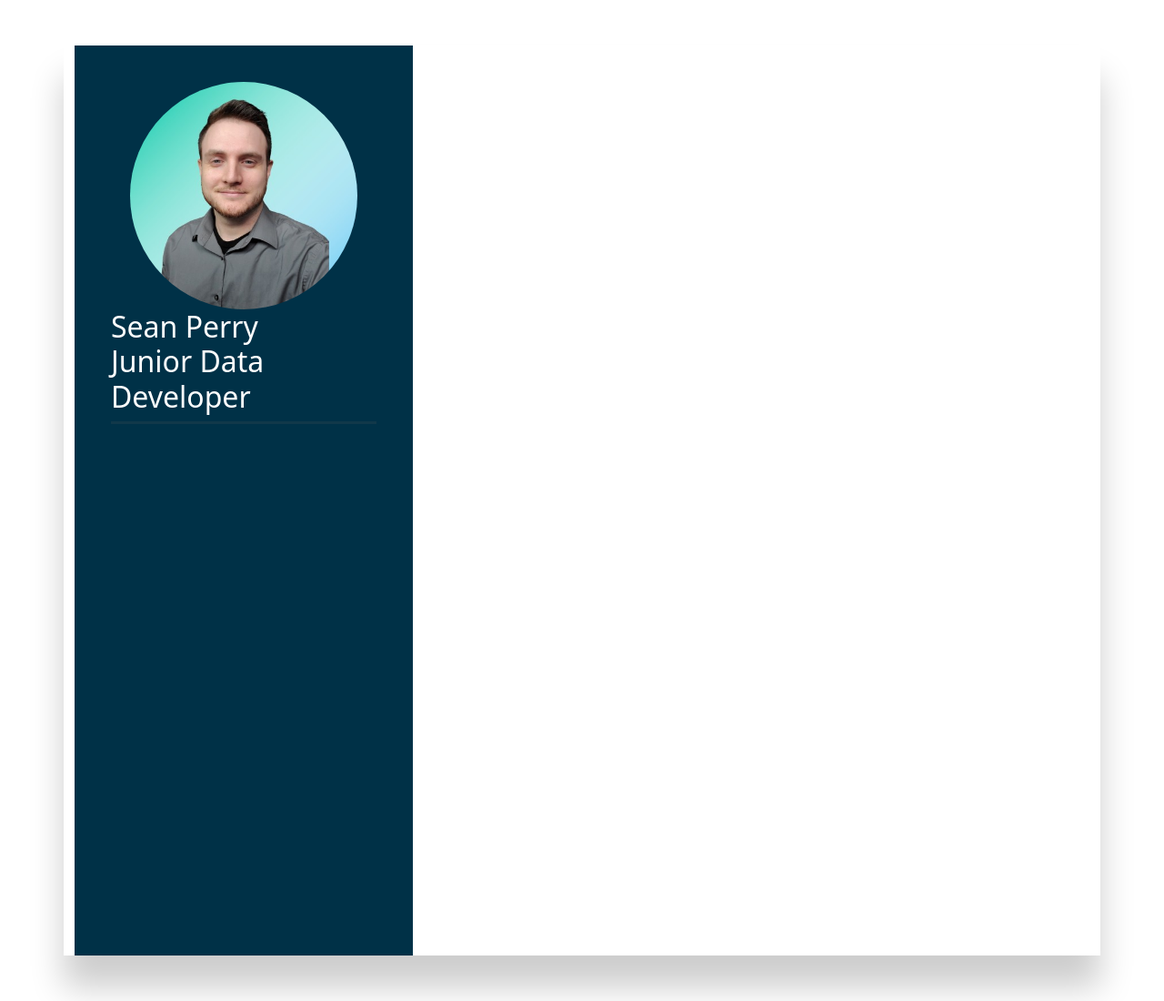
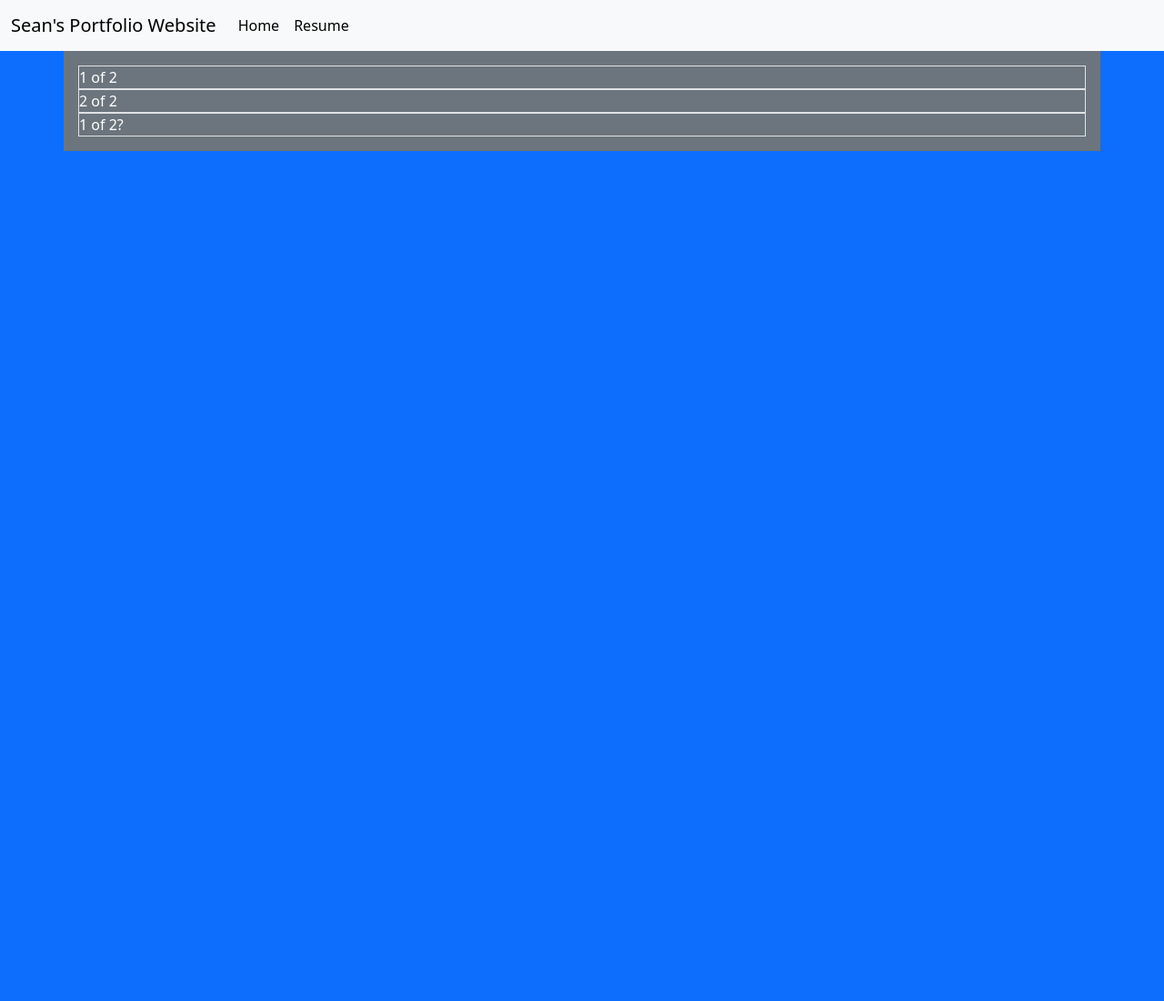
Before and after one commit to SeanP94/careerWebsite, a Flask app: page /resume in a window 1280 px wide. Shown: the whole page at 91% size. After the commit the page ends 166 px from the top, so only its background shows below. Run offline with Flask 3, Linux system fonts and the light colour scheme.

Commit message:
No longer following a tutorial, learning Bootstrap flexs on my own

```diff
--- a/static/resume.css
+++ b/static/resume.css
@@ -1,61 +1,3 @@
-body {
-    background : lightgray;
-    display: flex;
-    justify-content: center;
-    align-items: center;
-    /* Fills page height and width */
-    min-height: 100vh;
-    min-width: 100vw;
+.resume {
+
 }
-
-.container {
-    position: relative;
-    width: 100%;
-    max-width: 1000px;
-    min-height: 1000px;
-    margin: 50px;
-    background: #fff;
-    display: grid;
-    grid-template-columns: 1fr 2fr;
-    box-shadow: 0 35px 35px rgba(0,0,0,0.2);
-
-    color: white;
-}
-
-.container .leftBar {
-    position: relative;
-    background: #003147;
-    padding: 40px;
-}
-
-.container .rightBar {
-    position: relative;
-    background: #fff;
-    padding: 40px;
-}
-
-.pfp {
-    position: relative;
-    width: 250px;
-    height: 250px;
-    display: flex;
-    flex-direction: column;
-    border-radius: 50%;
-    overflow: hidden;
-}
-.pfp img {
-    position: absolute;
-    top: 0;
-    left: 0;
-    width: 100%;
-    height: 100%;
-    object-fit: cover;
-}
-
-.introText {
-    position: relative;
-    display: flex;
-    flex-direction: column;
-    align-items: center;
-    border-bottom: 3px inset rgba(0,0,0,0.2);
-}
--- a/templates/navbar.html
+++ b/templates/navbar.html
@@ -1,4 +1,4 @@
-<nav class="navbar navbar-expand-lg bg-body-tertiary">
+<nav class="navbar navbar-expand-lg bg-body-tertiary flex-column ">
     <div class="container-fluid">
       <a class="navbar-brand" href="#">Sean's Portfolio Website</a>
       <button class="navbar-toggler" type="button" data-bs-toggle="collapse" data-bs-target="#navbarNavAltMarkup" aria-controls="navbarNavAltMarkup" aria-expanded="false" aria-label="Toggle navigation">
--- a/templates/resume.html
+++ b/templates/resume.html
@@ -7,18 +7,21 @@
         <link rel="stylesheet" href="/static/resume.css">
         <link href="https://cdn.jsdelivr.net/npm/bootstrap@5.3.0/dist/css/bootstrap.min.css" rel="stylesheet" integrity="sha384-9ndCyUaIbzAi2FUVXJi0CjmCapSmO7SnpJef0486qhLnuZ2cdeRhO02iuK6FUUVM" crossorigin="anonymous">
     </head>
-    <body>
-        <!-- {% include 'navbar.html' %} -->
-        <div id="resume" class="container">
-            <div class="leftBar">
-                <div class="introText">
-                    <div class="pfp">
-                        <img src="static/pfp.jpg">
+    <body class="bg-primary">
+        {% include 'navbar.html' %}
+        <div id="resume" class="container p-3 mb-2 bg-secondary text-white">
+            <div class="flex-row ">
+                <div class="border ">
+                    1 of 2
+                </div>
+                <div class="border">
+                    2 of 2
+                </div>
+                <div class="flex-row">
+                    <div class="border">
+                        1 of 2?
                     </div>
-                    <h2>Sean Perry<br>Junior Data Developer</h2>
                 </div>
-            </div>
-            <div class="rightBar">
             </div>
         </div>
         <script src="https://cdn.jsdelivr.net/npm/bootstrap@5.3.0/dist/js/bootstrap.bundle.min.js" integrity="sha384-geWF76RCwLtnZ8qwWowPQNguL3RmwHVBC9FhGdlKrxdiJJigb/j/68SIy3Te4Bkz" crossorigin="anonymous"></script>
```
Also changed, not shown: static/resumeOld.css (added, +65 -0 lines).
